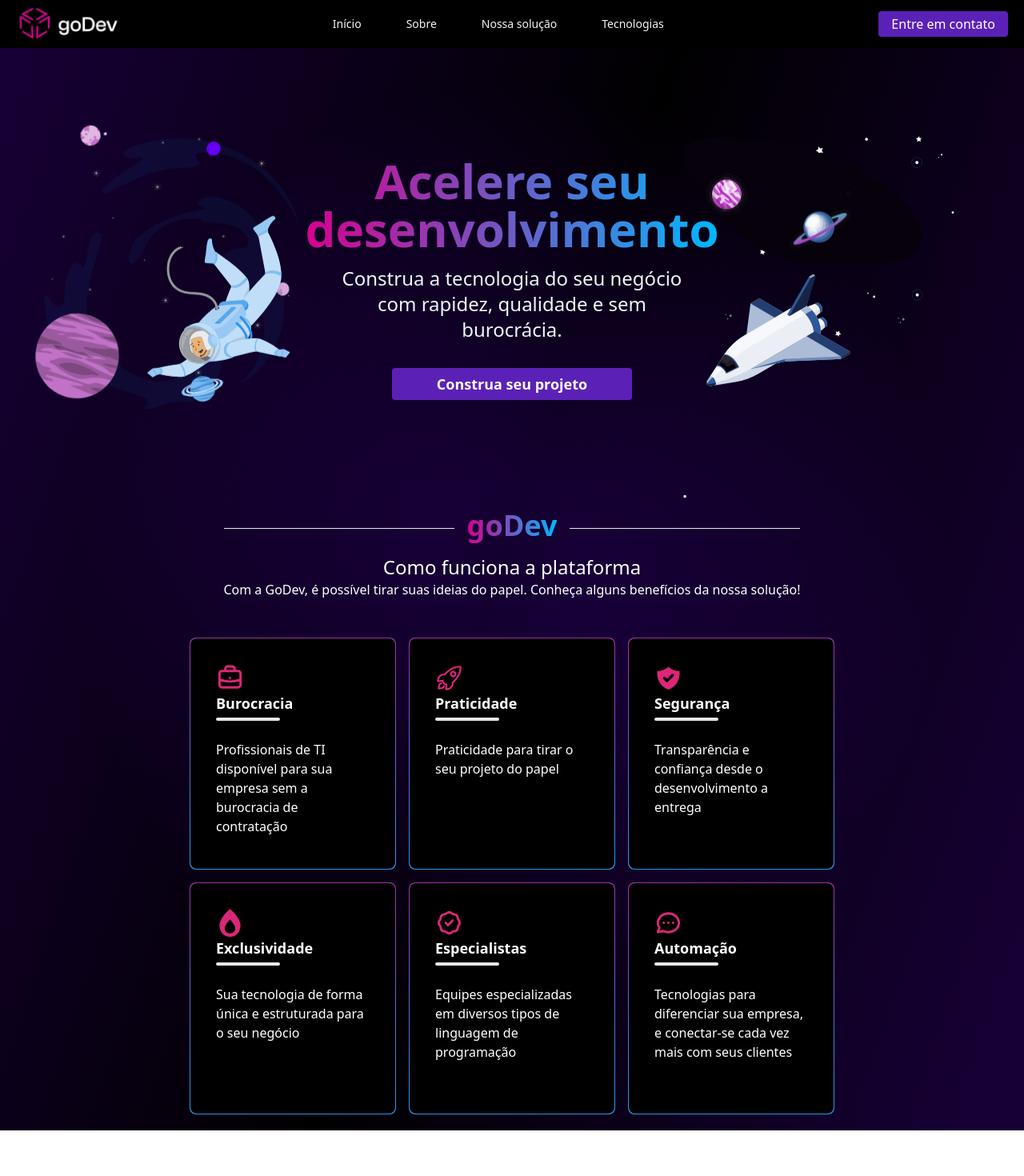
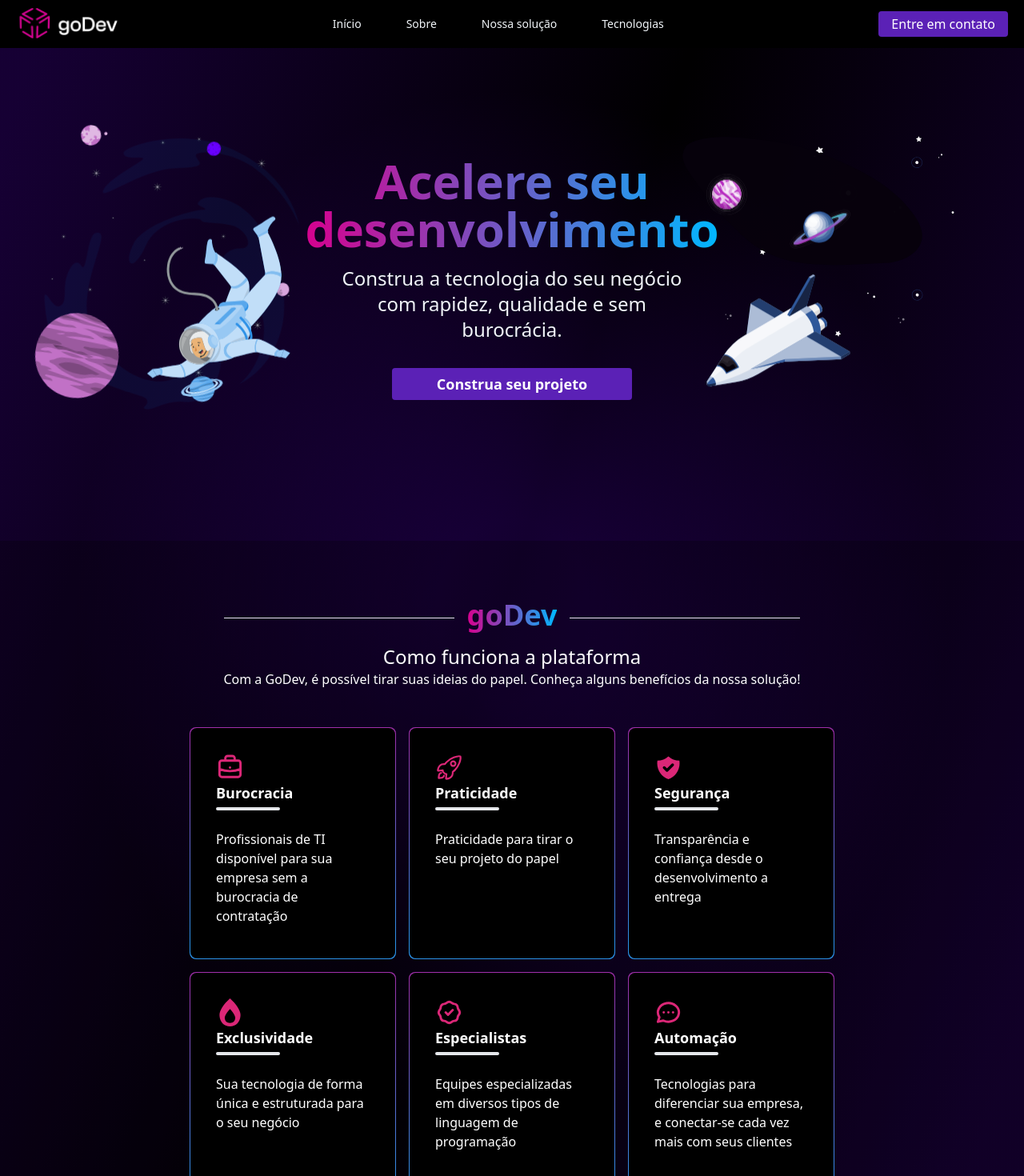
Before and after one commit to GuilhermeSegattoo/inforGerencial-landpage, a Next.js app: page / in a window 1280 px wide. Shown: the top 1470 px of the page at 80% size. Before the commit the page ends 1413 px from the top, so only its background shows below. Built offline with nearby package versions, Linux system fonts and the light colour scheme.

Commit message:
fix. sections

```diff
--- a/components/card/index.tsx
+++ b/components/card/index.tsx
@@ -7,7 +7,7 @@ interface Props {
 export const Card = ({title,text,icon}:Props) =>{
     return (
         <div className="p-[1px] bg-cardGradient rounded-lg">
-            <div className="bg-black rounded-lg p-8 w-64 h-72 mx-auto">
+            <div className="bg-black hover:bg-black/90 rounded-lg p-8 w-64 h-72 mx-auto">
                 <div className="text-pink-600">{icon}</div>
                 <div className="font-bold text-lg font text-white">{title}</div>
                 <hr className="w-20 border-2 rounded bg-white mt-1 mb-6"/>
--- a/pages/index.tsx
+++ b/pages/index.tsx
@@ -24,7 +24,7 @@ const Home: NextPage = () => {
       <main className='relative overflow-x-hidden'>
         <div className="flex flex-col w-full h-full">
           <Header />
-          <div className='grid cel:grid-cols-1 tab:grid-cols-1 lap:grid-cols-3 mt-20 container mx-auto items-center justify-center'>
+          <section className='grid cel:grid-cols-1 tab:grid-cols-1 lap:grid-cols-3 mt-20 container mx-auto items-center justify-center'>
             <div className='flex cel:w-48 tab:w-48 lap:w-auto xl:w-auto cel:mx-auto '>
               <div className='relative h-[300px] w-[300px]'>
                 <img className='absolute bottom-0 right-0 z-30 floating' width={180} src='./assets/astroneer/astroneer.svg'/>
@@ -48,11 +48,11 @@ const Home: NextPage = () => {
                 <img className='absolute top-10 left-0 z-30 floating ' style={{animationDuration:"40s"}} width={180} src='./assets/rocket/planets.svg'/>
                 <img className='absolute top-0 left-10 z-20 pulse ' style={{animationDelay:"5s"}} width={300} src='./assets/rocket/starts1.svg'/>
                 <img className='absolute top-0 left-0 z-20 pulse ' style={{animationDelay:"5s"}} width={300} src='./assets/rocket/starts2.svg'/>
-                <img className='absolute top-0 right-0 z-10 pulse ' style={{animationDelay:"5s"}} width={300} src='./assets/rocket/meteorites.svg'/>
               </div>
             </div>
-          </div>
-          <div className='flex flex-col items-center justify-center text-center mt-44 cel:mt-32 mb-12'>
+          </section>
+          <section className='bg-black/25 mt-44 flex flex-col'>
+            <div className='flex flex-col items-center justify-center text-center mt-16 mb-12'>
                 <div className='flex items-center justify-center'>
                   <hr className="my-8 w-72 h-px bg-gray-200 border-0 dark:bg-blue-700"/>
                   <p id="sobre" className='bg-textGradient bg-clip-text text-clip text-transparent font-bold text-4xl mx-4 pb-2'>goDev</p>
@@ -63,7 +63,7 @@ const Home: NextPage = () => {
                   <p className='text-xl cel:text-base'>Com a GoDev, é possível tirar suas ideias do papel. Conheça alguns benefícios da nossa solução!</p>
                 </div>
             </div>
-          <div className='grid cel:grid-cols-1 tab:grid-cols-2 lap:grid-cols-3 gap-4 w-fit mb-5 container mx-auto'>
+            <div className='grid cel:grid-cols-1 tab:grid-cols-2 lap:grid-cols-3 gap-4 w-fit mb-5 mx-auto'>
               <Card title='Burocracia' text='Profissionais de TI disponível para sua empresa sem a burocracia de contratação' icon={<HiOutlineBriefcase size={35}/>}/>
               <Card title='Praticidade' text='Praticidade para tirar o seu projeto do papel' icon={<IoRocketOutline size={35}/>}/>
               <Card title='Segurança' text='Transparência e confiança desde o desenvolvimento a entrega' icon={<HiShieldCheck size={35}/>}/>
@@ -71,6 +71,7 @@ const Home: NextPage = () => {
               <Card title='Especialistas' text='Equipes especializadas em diversos tipos de linguagem de programação' icon={<HiOutlineBadgeCheck size={35}/>}/>
               <Card title='Automação' text='Tecnologias para diferenciar sua empresa, e conectar-se cada vez mais com seus clientes' icon={<TbMessageCircle size={35}/>}/>
             </div>
+          </section>
         </div>
       </main>
 
```
Lines whose indentation alone changed are shown as unchanged.
